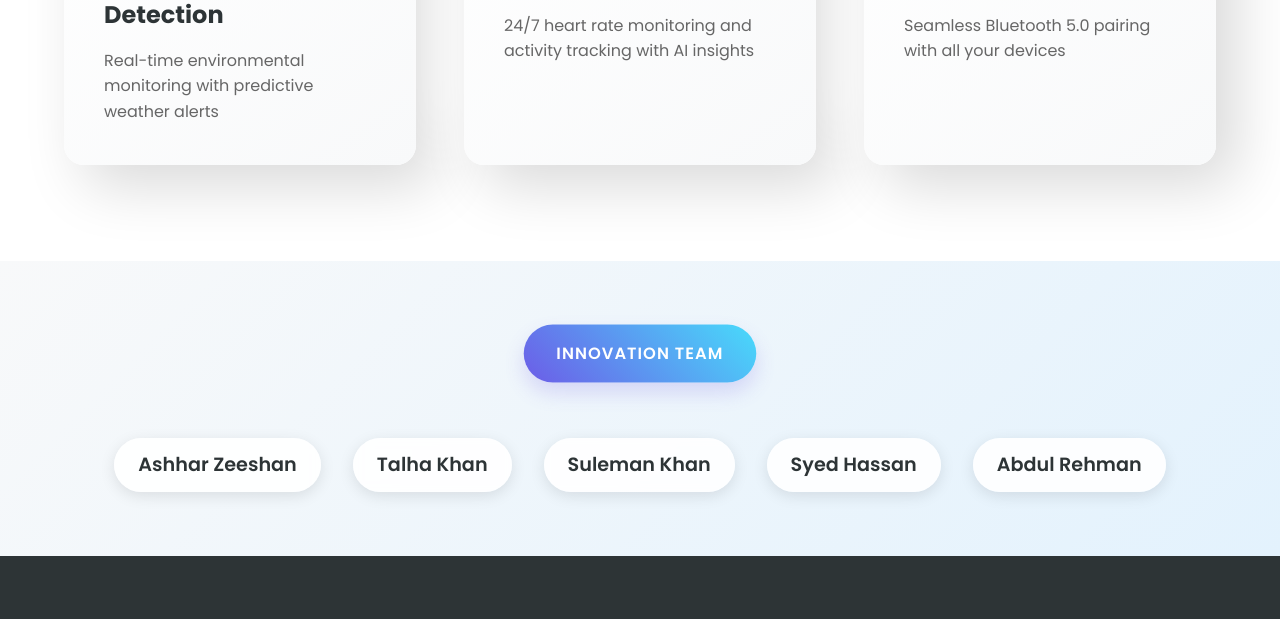
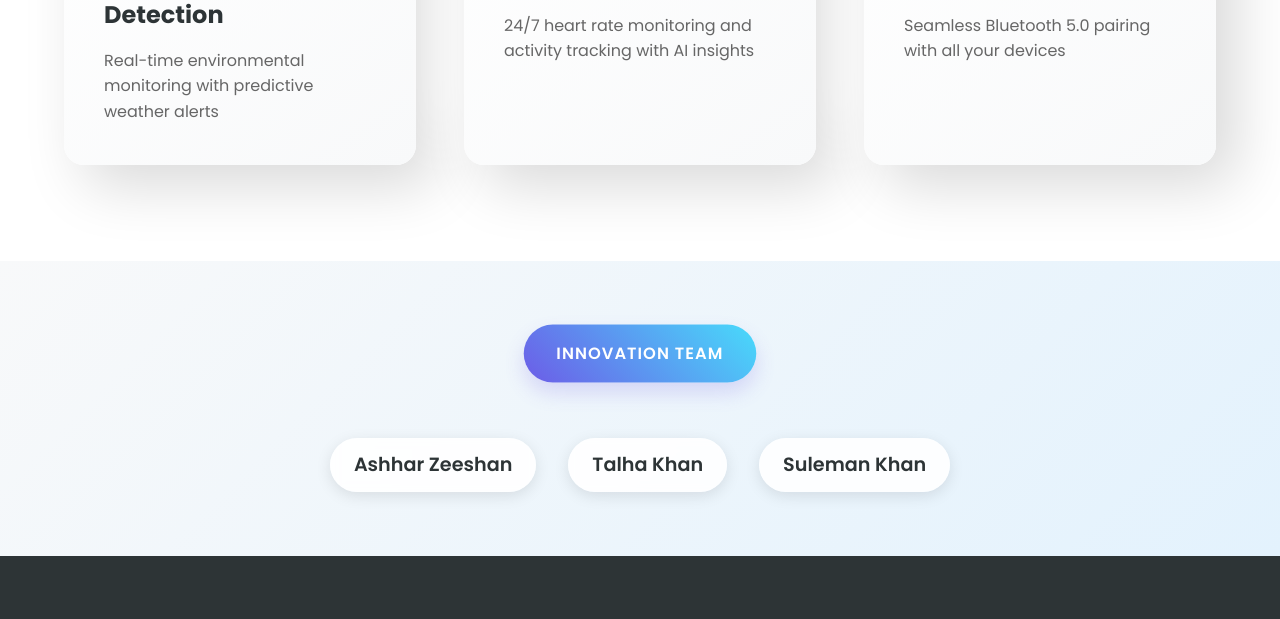
Before and after one commit to HalalWarrior/bitwatch, a plain HTML site: page index.html in a window 1280 px wide. Shown: the part 1058-1677 px from the top of the page. Drawn offline with Linux system fonts and the light colour scheme.

Commit message:
Update index.html

```diff
--- a/index.html
+++ b/index.html
@@ -330,8 +330,6 @@
             <p>Ashhar Zeeshan</p>
             <p>Talha Khan</p>
             <p>Suleman Khan</p>
-            <p>Syed Hassan</p>
-            <p>Abdul Rehman</p>
         </div>
     </section>
 
```
